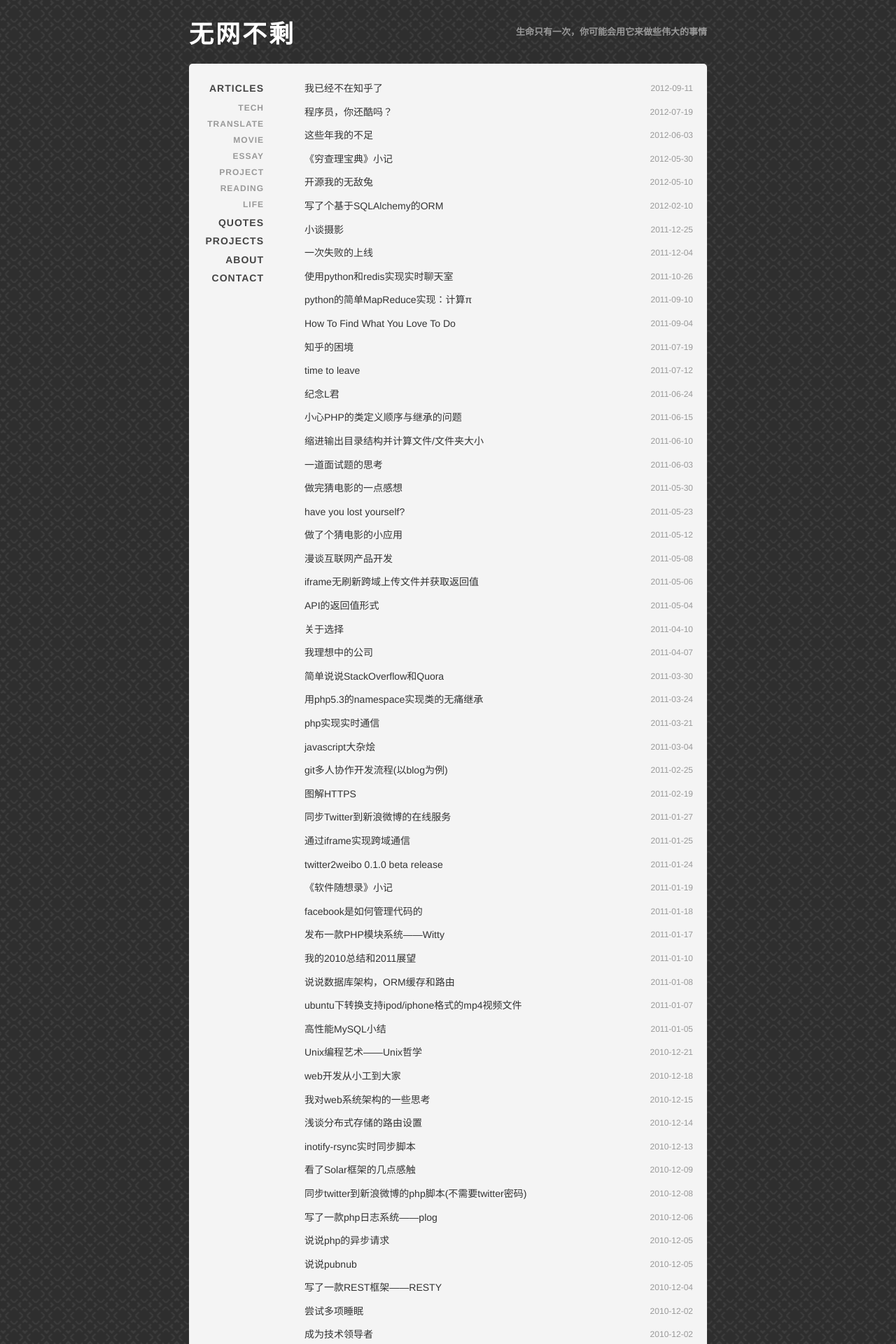
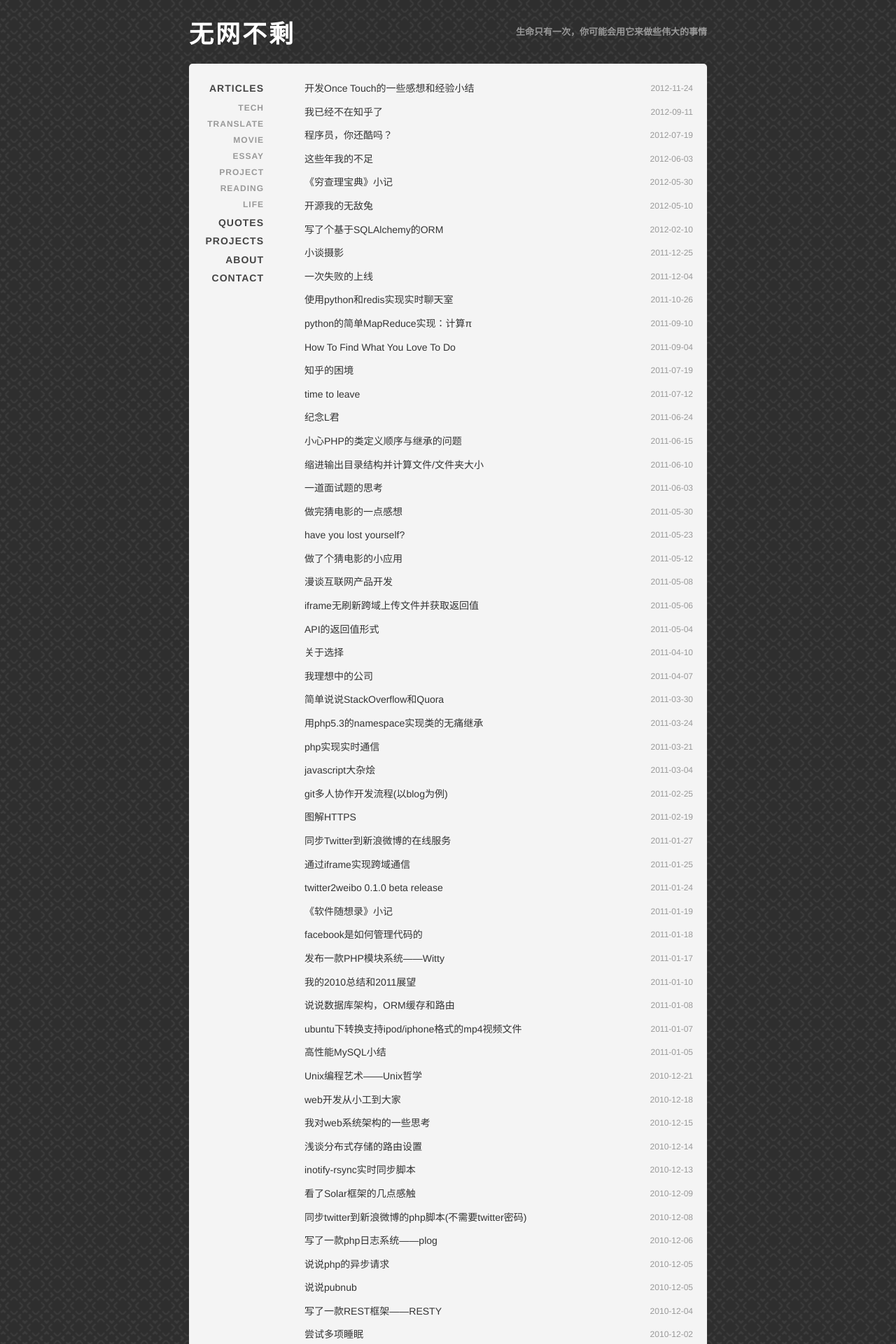
Before and after one commit to limboy/lzyy.github.com, a Jekyll site: the page built from index.html, in a window 1280 px wide. Shown: the top 1920 px of the page at 70% size. Built offline with Jekyll 4.4.1, drawn with Linux system fonts in a browser that asks for light colours; nearby versions of some CDN libraries; Markdown is read by kramdown in place of the engine named in the settings; some of the changed lines change nothing that is shown.

Commit message:
add an article

```diff
--- /dev/null
+++ b/_posts/2012-11-24-once-touch-conclude.md
@@ -0,0 +1,226 @@
+---
+layout: post
+title: 开发Once Touch的一些感想和经验小结
+category: tech
+---
+
+Once Touch是我开发的第一款iOS应用，这也延续了我每换一家公司就换一门语言的「优良」传统：ActionScript(时光网)->PHP(凤凰网)->Python(知乎)->Objective-C(Current)。希望这次是最后的转型。
+
+简单说说为什么选择iOS平台。主要有以下几个原因：
+
+### 用户基数
+
+iPhone和iPad的总销量都是上亿的规模，所以不用担心会是个小众平台，但你会说Android的占有量比iOS要高得多，这就引出下一个原因：消费体验和消费习惯
+
+### 消费体验
+
+关联信用卡，点击两下按钮，输入密码就能完成了一次购买，简单几步，钱就流到了你的卡里，只要你的app足够优秀，足够吸引人。当然了，还要交给老大30%的地摊费。
+
+### 消费习惯
+
+虽然在国内越狱的iPhone还是呈现一统江湖状，但还是有那么一部分人愿意为优秀的app买单，而且随着支持国内的银行卡、系统升级、Gift Card等原因，会有越来越多的人加入支付队伍。如果把眼光放在全球，就更不用纠结国内的悲惨现状。
+
+### 产品品质
+
+尽管随着乔老爷的离去，苹果的产品开始被更多的人所诟病（当然我也在其中），但不可否认，它依旧是最好的产品，至少在我看来如此。给她一点时间去适应，去试错、去磨合，去找到自己的节奏，相信在Android的鞭策下，她还会带给我们更多的惊喜。
+
+### 开发体验
+
+第一次打开Xcode时，就喜欢上了这个界面，心想，以后如果能用它开发app会是件多么愉快的事情啊。Objective-C虽然需要花点时间去适应它那有点别扭的语法，但过了适应期后，这种障碍就不存在了。Xcode虽然偶尔会崩溃、出现莫名的错误、查文档很慢，基本上还是很称职的，在2010 Air上能有这样的表现我已经很满足了。
+
+### 进入门槛
+
+相比web开发，iOS的进入门槛明显要高不少：中文资料偏少、需要一套苹果的开发设备、有一定的编程经验。所以搞iOS开发的不少都是从其他语言转过来的。如果一项技能不好学，但学会了又很有用，你愿不愿意花时间去攻克它？
+
+----
+
+我的iOS学习之路，主要是这几个工具：[Programming in Objective-C](http://www.amazon.com/Programming-Objective-C-Edition-Developers-Library/dp/0321811909)、[Stanford iPad and iPhone Application Development](https://itunes.apple.com/itunes-u/ipad-iphone-application-development/id473757255?mt=10)、[StackOverflow](http://www.stackoverflow.com)。接下来就是不断地练习了。Once Touch的开发用到了Cocos2d框架，所以还看了[learn cocos2d game development with ios 5](http://www.amazon.com/Learn-cocos2d-Game-Development-Apress/dp/1430238135/)这本书，了解基本的概念和使用。
+
+开发Once Touch第一版的时候，架构想得不多，主要是以实现为主。但是跟所有项目一样，唯一不变的就是变化。在那个体系下要增加点变化会比较麻烦，常常是牵一发而动全身。即使这样，只要时间足够，这些变化还是可以被搞定的，所以国内的互联网公司常常需要很多人，因为低质量的代码需要更多的人去维护，而且周期也会变长，自然也就不敏捷了。
+
+后来要开发universal版了，iPad、iPhone5自然也都要支持，如果再在现有的代码上进行调整，我觉得对自己太残忍，以后也不好意思开源，索性就重新再写一遍吧。
+
+这次重写的指导方针就是模块化编程，也就是多用组合，少用继承。比如Once Touch里的小球，可以移动、缩放，就可以把移动和缩放单独提出来作为两个模块，小球再通过addChild的方式把这两个模块添加进来，这样小球就可以移动和缩放了。
+
+### 为什么要多用组合，少用继承
+
+先来看两张图片，第一张是国际空间站
+
+![image](/image/space-station.jpg)
+
+再来看看拆解图
+
+![image](/image/space-station-parts.jpg)
+
+看出模块的好处了吧，只要接口是对的，且功能也正常，这个模块是非洲产的，还是美国造的，都不care。也就是说空间站完全不关心每个模块的内部实现。每个模块只要完成自己的功能就行了，出了问题，也只需要调整某一个模块，而不用担心会引发其他模块功能的异常。这其实就是OO设计里的SOLID原则。
+
+### Xcode的文件管理
+
+之前的习惯是把文件都交给Xcode来管理，在Xcode里新建Group，因为Xcode并不会在新建Group时在文件系统也新建文件夹，所以在Project在Xcode看起来挺整洁，到了文件系统就又是另一回事了。那能不能两全其美呢，当然是可以的，稍微改变下流程就行。不要在Xcode里新建Group，先在文件系统中建立好文件夹，然后把文件夹拖到Xcode的目录中就可以了，以后在该Group下新建的文件都会出现在文件系统中对应的文件夹内。
+
+![image](/image/xcode-finder.png)
+
+### 目录结构
+
+从上面的图中可以看到我的目录结果，简单说明一下：
+
+#### Utils
+
+这里放一些与应用无关的帮助类文件，如Global.h / Helper.h / Macro.h等等。
+
+#### Components
+
+这是重头戏，所有的模块都会被放到这里。
+
+#### Vendors
+
+这里放一些第三方的类库，如MagicalRecord / CCUIViewWrapper等等。
+
+#### Models
+
+与数据打交道的Model都会放到这里
+
+#### Config
+
+应用的默认设置，主要是一个plist文件
+
+#### Textures
+
+这是一个比较特殊的文件夹，不是Group，而是Folder，也就是走的文件系统。这么做的原因是，把iPad和iPhone需要用到的资源分开存储（分别放到iPad和iPhone文件夹里），按需载入。
+
+
+### 模块的粒度
+
+以这个画面为例
+
+![image](/image/once-touch-popup.jpg)
+
+应该把星星作为一个模块，还是把3个星星作为一个模块？分数有没有必要作为一个模块？左边黄色的那个圈呢？
+
+如果模块的粒度划分过细，那么组装的过程就会很痛苦。想像一下某个MM拎着一堆电脑零件来找你组装台电脑，你信心满满地告诉她：几分钟搞定。等你打开箱子后发现，风扇、硬盘神马的都是以最小单位存在，还得先把这些附件先组装起来，看你崩不崩溃。
+
+如果粒度划分过粗，就失去了模块的意义，基本上也无法复用了。一辆雪佛莱，如果说还能作为某个更大实体的零部件的话，估计也就只有擎天柱了。
+
+所以恰当的粒度划分才会带来生产力的提升。还是以上面这张图为例，星星、钻石、分数和左边的圆，如果其他地方很少会单独使用到这些实体，就可以整体作为一个模块。当然如果将来其他模块会用到其中的某一部分，就需要重新拆分了。
+
+### 模块与母体之间的通信
+
+首先，模块之间是互盲的，A模块不需要知道B模块的存在，更不能依赖B模块，这样才能解耦(话虽如此，实际上经常会自然不自然地与某个模块发生耦合)。模块只需要提供接口供母体使用就行了。当然在特定事件发生时，还需要通知母体，这就需要用到delegate。有delegate，自然也少不了protocol。以小球为例，小球本身是一个模块，该模块又有移动和缩放两个子模块。
+
+#### MovementComponent
+
+{% highlight objc %}
+@interface MovementComponent : BaseComponent {
+	float _radian; // 小球的半径
+	float _delay; // 小球是否需要延迟运动
+	BOOL _isOutSide; // 小球是否在外面，Challenge/Endless模式会用到
+}
+
+@property (nonatomic) float speed; // 小球的移动速度
+@property float delay; // 延迟时间
+@property (nonatomic) BOOL isOutSide; // 是否在外面
+
+- (void)move; // 开始运动
+- (void)stopMove; // 停止运动
+{% endhighlight %}
+
+#### ZoomComponent
+
+{% highlight objc %}
+@class ZoomComponent;
+
+@protocol ZoomComponentProtocol <NSObject>
+
+// 当小球是最后一个球时，也就是得到perfect后，会有一个覆盖全屏的缩放
+// 等到缩放完成后需要通知delegate
+- (void)zoomComponentDidGiantZoomOut:(ZoomComponent *)zoomComponent;
+
+@optional
+// 小球从最大缩放到最小后，需要通知delegate
+- (void)zoomComponentDidZoomOut:(ZoomComponent *)zoomComponent;
+
+@end
+
+@interface ZoomComponent : BaseComponent {
+	BOOL _pauseZoomOut; // 在Endless模式，最后一个球是不消失的，所以需要停止缩小
+}
+
+- (void)reInit; // 重新初始化，对已有小球的重复利用，用于Challenge/Endless模式
+- (void)zoomIn; // 放大
+- (void)pauseZoomOut; // 停止缩小
+- (void)resumeZoomOut; // 可以缩小
+- (void)giantZoomIn; // 全屏放大
+
+@property (nonatomic) BOOL isSmall; // 当前是否为小球状态
+@property (nonatomic) BOOL isBig; // 当前是否为大球状态
+@property (nonatomic) BOOL isZoomIn; // 是否开始放大
+@property (nonatomic) BOOL isZoomOut; // 是否开始缩小
+@property (nonatomic) BOOL finishedZoom; // 是否已经完成了缩放整个流程
+@property (nonatomic) float zoomDuration; // 放大的时间
+@property (nonatomic) float bigDuration; // 大球状态停留的时间
+@property (nonatomic) float bigScale; // 放大到多少倍
+@property (nonatomic, weak) id<ZoomComponentProtocol> delegate; // 母体
+@end
+{% endhighlight %}
+
+ZoomComponent里有一个protocol和一个delegate，如果某个object想要添加ZoomComponent，则必须实现ZoomComponentProtocol协议，并且把自己设置为ZoomComponent的delegate，这样在相应的事件发生时，会自动触发协议里的几个方法。因为是小球添加了MovementComponent和ZoomComponent，所以BallComponent需要实现ZoomComponentProtocol
+
+#### BallComponent
+
+{% highlight objc %}
+#import "ZoomComponent.h"
+
+@interface BallComponent : BaseComponent<ZoomComponentProtocal>{
+	int _index;
+	BOOL _isMasterBall;
+	ZoomComponent *_zoomComponent;
+	MovementComponent *_movementComponent;
+	CCSprite *_ballSprite;
+}
+{% endhighlight %}
+
+这里又有问题了，Layer添加了BallComponent后，需要调用Ball的一些方法和属性，如isBig / move 等等，对于Ball来说，其实就是调用Zoom和Movement对应的方法，如ballComponent.isBig其实就是zoomComponent.isBig。那能不能对外暴露zoomComponent和movementComponent呢，如ball.zoomComponent.isBig 或 [ball.movementComponent move]。这样不好，前面说过了，调用方不应该知道模块的内部实现，因为模块的内部是有可能变动的。所以，就只能进行二次封装，类似下面：
+
+{% highlight objc %}
+- (void)setBigDuration:(float)bigDuration
+{
+	_zoomComponent.bigDuration = bigDuration;
+}
+
+- (void)setBigScale:(float)bigScale
+{
+	_zoomComponent.bigScale = bigScale;
+}
+
+- (void)setSpeed:(float)speed
+{
+	_movementComponent.speed = speed;
+}
+
+- (void)setDelay:(float)delay
+{
+	_movementComponent.delay = delay;
+}
+{% endhighlight %}
+
+初看起来会觉得挺累赘，但是从长远考虑这么做是值得的。显性好于隐性，这样能一下知道ball模块对外暴露了哪些方法。
+
+添加模块和设置delegate的过程大体如下：
+
+{% highlight objc %}
+_zoomComponent = [ZoomComponent node];
+_zoomComponent.bigDuration = bigDuration;
+_zoomComponent.bigScale = bigScale;
+_zoomComponent.delegate = self;
+[self addChild:_zoomComponent];
+{% endhighlight %}
+
+### 小结
+
+使用继承会使架构变得复杂，为了保证每个类都只有自己需要的方法，需要很小心地定义public / protected / private方法，尤其是对父类地改动更需小心，这种架构很难应对多变的环境。
+
+使用组合可以让每一个模块专注于自己地功能，按需使用，模块的调整只要不影响接口，爱怎么折腾就怎么折腾，提升了自由度。
+
+不过组合也是有副作用的，尤其是涉及到子模块，比如上面的BallComponent，需要重新定义一遍接口，而继承的话就没有这个问题。有一些公共的属性和方法也可以通过继承来实现，比如所有的Component都继承自BaseComponent。
+
+所以尽量多用组合，少用继承。
--- a/css/style.css
+++ b/css/style.css
@@ -101,6 +101,7 @@ div#content img, div#content object {
 	-webkit-border-radius:5px;
 	border-radius:5px;
 	-moz-box-shadow:0 1px 0 #FFFFFF;
+	max-width: 700px;
 	/*border:5px solid #222222;*/
 	/*width:680px;*/
 }
@@ -243,6 +244,7 @@ hr {
 	clear:both;
 	border:0;
 	border-top:1px solid #999;
+	margin: 0 -20px;
 }
 code, pre {
 	font-family:"Monaco","Courier New",monospace;
```
Also changed, not shown: image/once-touch-popup.jpg (added), image/space-station-parts.jpg (added), image/space-station.jpg (added), image/xcode-finder.png (added).
